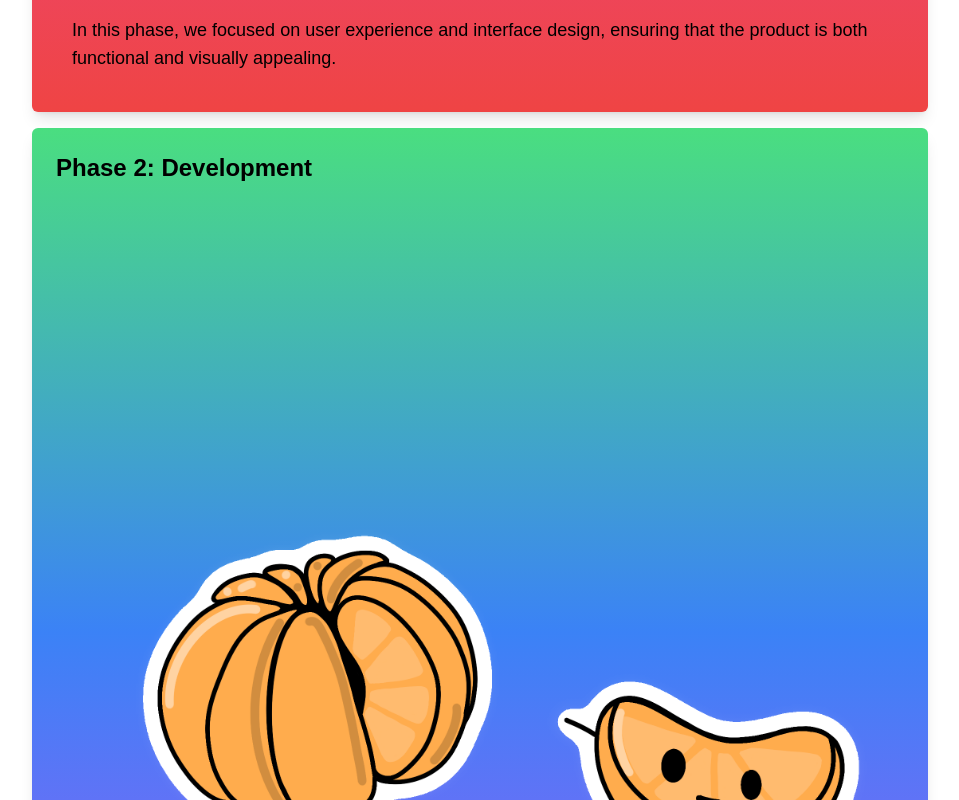
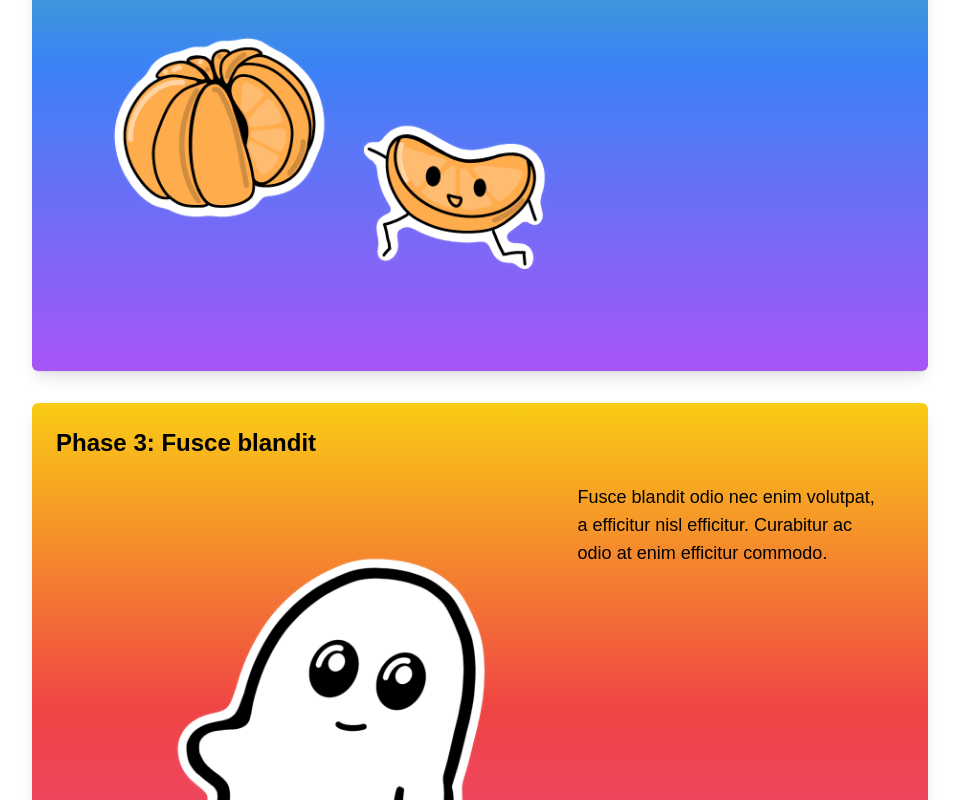
Before and after one commit to yborger/Personal-Website, a Next.js app: page /portfolio/cases/example in a window 1280 px wide. Shown: the part 1120-1920 px from the top of the page, without its empty margins (160-1119 px from the left). Built offline with nearby package versions, Linux system fonts and the light colour scheme.

Commit message:
Phasecards looking how I wanted, working on animation for snap parallax

```diff
--- a/app/components/PhaseCard.tsx
+++ b/app/components/PhaseCard.tsx
@@ -1,25 +1,27 @@
 
 interface CardProps {
+        number: number;
         title: string;
         description: string;
         image: string;
         bg: string;
 }
 
-//not the final look, just a placeholder for now
 
-export default function PhaseCard({title, description, image, bg}: CardProps){
+export default function PhaseCard({number, title, description, image, bg}: CardProps){
     return(
-        <div className={`rounded-md p-6 m-4 shadow-lg w-auto max-w-4xl bg-gradient-to-b ${bg}`}>
+        <section className={"h-3/4 flex items-center justify-center relative"}>
+        <div className={"rounded-md p-6 m-4 shadow-lg max-w-4xl bg-gradient-to-b " + bg}>
                 <h2 className="text-2xl font-bold mb-6 text-left">{title}</h2>
-                <div className="m-4 flex flex-col items-start justify-center gap-4">
+                <div className="m-4 flex flex-row items-start justify-center gap-4">
                         <img
                                 src={image}
                                 alt={title}
-                                className= "w-auto h-auto rounded-xl" />
+                                className= "w-3/5 h-auto rounded-xl" />
 
                         <p className="w-auto text-lg text-left">{description}</p>
                 </div>
         </div>
+        </section>
     )
 }
--- a/app/layout.tsx
+++ b/app/layout.tsx
@@ -65,7 +65,7 @@ export default function RootLayout({
       lang="en" className={'${quicksand.variable}'} suppressHydrationWarning
     >
       <body className="font-sans antialiased justify-center max-w-auto mx-4 mt-8">
-        <main className="flex-auto min-w-0 mt-6 flex flex-col justify-center">
+        <main className="flex-auto min-w-0 mt-6 flex flex-col">
           <Providers>
             <ThemeProvider attribute="class" defaultTheme="system" enableSystem>
             <Navbar />
--- a/app/portfolio/cases/example/page.tsx
+++ b/app/portfolio/cases/example/page.tsx
@@ -1,35 +1,52 @@
-
+"use client"
 import { notFound } from 'next/navigation'
 import { CustomMDX } from 'app/components/mdx'
-import {motion} from "motion/react"
 import PhaseCard from 'app/components/PhaseCard'
+ import {
+    motion,
+    MotionValue,
+    useScroll,
+    useSpring,
+    useTransform,
+} from "motion/react"
+import { useRef } from "react"
 
 
 export default function Page() {
-
+ const containerRef = useRef<HTMLDivElement>(null)
   return (
-    <section>
+    <section className="">
       <h1 className="title font-semibold text-2xl tracking-tighter">
         EXAMPLE
       </h1>
       <div className=" gap-6 my-8 w-3/4 mx-auto place-items-center">
         <div className=' '>
           <PhaseCard
-            title="Phase 1: Design"
-            description="In this phase, we focused on user experience and interface design, ensuring that the product is both functional and visually appealing."
+            number={1}
+            title="Phase 1: Lorem ipsum"
+            description="Lorem ipsum dolor sit amet, consectetur adipiscing elit. Sed do eiusmod tempor incididunt ut labore et dolore magna aliqua."
             image="/artwork/bee_leaf.png"
             bg="from-purple-400 via-pink-500 to-red-500"
           />
         </div>
         <div className=' '>
           <PhaseCard
-            title="Phase 2: Development"
-            description="This phase involved coding the core functionalities, integrating APIs, and ensuring the application is robust and scalable."
+            number={2}
+            title="Phase 2: Nunc scelerisque"
+            description="Nunc scelerisque viverra mauris in aliquam sem fringilla ut. Donec et odio pellentesque diam volutpat commodo sed egestas."
             image="/artwork/group_hug.png"
             bg="from-green-400 via-blue-500 to-purple-500"
           />
         </div>
-
+        <div className=' '>
+          <PhaseCard
+            number={3}
+            title="Phase 3: Fusce blandit"
+            description="Fusce blandit odio nec enim volutpat, a efficitur nisl efficitur. Curabitur ac odio at enim efficitur commodo."
+            image="/artwork/BOOp.png"
+            bg="from-yellow-400 via-red-500 to-pink-500"
+          />
+        </div>
       </div>
     </section>
   )
```
Also changed, not shown: app/components/nav.tsx (+0 -10 lines).
